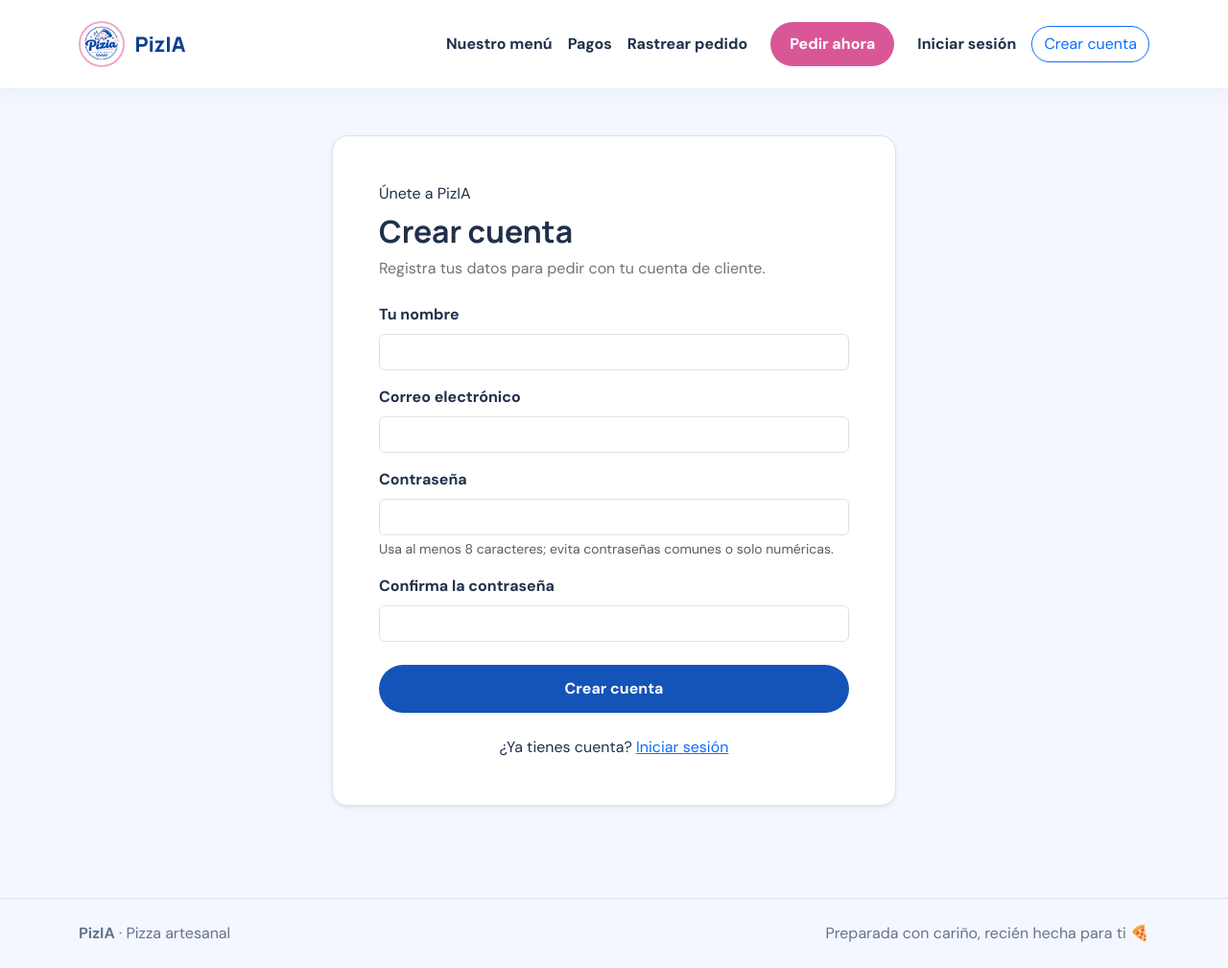
After one commit to zabal8/Pizia-, a Django app: page /cuenta/crear/ in a window 1280 px wide. The commit adds this page. Shown: the whole page at 96% size. Run offline with Django 5.2, Linux system fonts and the light colour scheme.

Commit message:
feat: add customer accounts

```diff
--- a/pedidos_app/forms.py
+++ b/pedidos_app/forms.py
@@ -1,4 +1,7 @@
 from django import forms
+from django.contrib.auth import get_user_model
+from django.contrib.auth.forms import AuthenticationForm
+from django.contrib.auth.password_validation import validate_password
 from .models import Cliente, DetallePedido, Ingrediente, Pago, Pedido, Pizza
 
 
@@ -57,6 +60,74 @@ class RastrearPedidoForm(forms.Form):
         label='Correo usado al pedir',
         widget=forms.EmailInput(attrs={'class': 'form-control', 'autocomplete': 'email'}),
     )
+
+
+class IngresoClienteForm(AuthenticationForm):
+    username = forms.EmailField(
+        label='Correo electrónico',
+        widget=forms.EmailInput(attrs={
+            'class': 'form-control',
+            'autocomplete': 'email',
+            'autofocus': True,
+        }),
+    )
+
+    def clean_username(self):
+        return self.cleaned_data['username'].strip().lower()
+
+
+class RegistroClienteForm(forms.Form):
+    nombre = forms.CharField(
+        max_length=100,
+        label='Tu nombre',
+        widget=forms.TextInput(attrs={
+            'class': 'form-control',
+            'autocomplete': 'name',
+        }),
+    )
+    email = forms.EmailField(
+        max_length=150,
+        label='Correo electrónico',
+        widget=forms.EmailInput(attrs={
+            'class': 'form-control',
+            'autocomplete': 'email',
+        }),
+    )
+    password1 = forms.CharField(
+        label='Contraseña',
+        help_text='Usa al menos 8 caracteres; evita contraseñas comunes o solo numéricas.',
+        widget=forms.PasswordInput(attrs={
+            'class': 'form-control',
+            'autocomplete': 'new-password',
+        }),
+    )
+    password2 = forms.CharField(
+        label='Confirma la contraseña',
+        widget=forms.PasswordInput(attrs={
+            'class': 'form-control',
+            'autocomplete': 'new-password',
+        }),
+    )
+
+    def clean_email(self):
+        email = self.cleaned_data['email'].strip().lower()
+        User = get_user_model()
+        if User.objects.filter(email__iexact=email).exists() or User.objects.filter(username__iexact=email).exists():
+            raise forms.ValidationError('Ya existe una cuenta con este correo. Inicia sesión.')
+        return email
+
+    def clean_password1(self):
+        password = self.cleaned_data['password1']
+        validate_password(password)
+        return password
+
+    def clean(self):
+        cleaned_data = super().clean()
+        password1 = cleaned_data.get('password1')
+        password2 = cleaned_data.get('password2')
+        if password1 and password2 and password1 != password2:
+            self.add_error('password2', 'Las contraseñas no coinciden.')
+        return cleaned_data
 
 
 class ClienteForm(forms.ModelForm):
--- a/pedidos_app/urls.py
+++ b/pedidos_app/urls.py
@@ -1,5 +1,7 @@
-from django.urls import path
+from django.contrib.auth.views import LoginView, LogoutView
+from django.urls import path, reverse_lazy
 from . import views
+from .forms import IngresoClienteForm
 
 urlpatterns = [
 
@@ -8,6 +10,22 @@ urlpatterns = [
     path('pedido/confirmado/', views.pedido_publico_confirmado, name='pedido_publico_confirmado'),
     path('rastrear/', views.rastrear_pedido, name='rastrear_pedido'),
     path('recomendaciones-menu/', views.recomendaciones_menu, name='recomendaciones_menu'),
+    path('cuenta/crear/', views.registro_cliente, name='registro_cliente'),
+    path(
+        'cuenta/ingresar/',
+        LoginView.as_view(
+            template_name='cuenta/iniciar_sesion.html',
+            authentication_form=IngresoClienteForm,
+            redirect_authenticated_user=True,
+            next_page=reverse_lazy('inicio'),
+        ),
+        name='ingresar_cliente',
+    ),
+    path(
+        'cuenta/salir/',
+        LogoutView.as_view(next_page=reverse_lazy('inicio')),
+        name='salir_cliente',
+    ),
 
     # Gestion interna de clientes.
     path('clientes/', views.lista_clientes, name='lista_clientes'),
--- a/pedidos_app/views.py
+++ b/pedidos_app/views.py
@@ -2,6 +2,7 @@ from django.shortcuts import render
 from django.shortcuts import redirect
 from django.shortcuts import get_object_or_404
 from django.http import JsonResponse
+from django.contrib.auth import get_user_model, login as auth_login
 from django.contrib.admin.views.decorators import staff_member_required
 from django.db.models.deletion import ProtectedError
 from django.db.models import Sum
@@ -12,14 +13,19 @@ from django.core.paginator import Paginator
 from .models import Cliente, DetallePedido, Ingrediente, Pago, Pedido, Pizza
 from .forms import (
     ClienteForm, IngredienteForm, PagoForm, PedidoForm, PedidoPublicoForm,
-    PizzaForm, RastrearPedidoForm,
+    PizzaForm, RastrearPedidoForm, RegistroClienteForm,
 )
 from .recomendador import recomendar_pizzas
 
 
 def inicio(request):
+    cuenta_cliente = request.user.is_authenticated and not request.user.is_staff
     if request.method == 'POST':
-        form = PedidoPublicoForm(request.POST)
+        datos = request.POST.copy()
+        if cuenta_cliente:
+            datos['nombre'] = request.user.first_name or request.user.username
+            datos['email'] = request.user.email
+        form = PedidoPublicoForm(datos)
         if form.is_valid():
             seleccionadas = list(form.cleaned_data['pizzas'])
             with transaction.atomic():
@@ -27,6 +33,9 @@ def inicio(request):
                     email=form.cleaned_data['email'],
                     defaults={'nombre': form.cleaned_data['nombre']},
                 )
+                if cuenta_cliente and cliente.nombre != form.cleaned_data['nombre']:
+                    cliente.nombre = form.cleaned_data['nombre']
+                    cliente.save(update_fields=['nombre'])
                 pedido = Pedido.objects.create(
                     cliente=cliente,
                     pizza=seleccionadas[0],
@@ -44,7 +53,13 @@ def inicio(request):
             request.session['pedido_publico_id'] = pedido.pk
             return redirect('pedido_publico_confirmado')
     else:
-        form = PedidoPublicoForm()
+        datos_iniciales = {}
+        if cuenta_cliente:
+            datos_iniciales = {
+                'nombre': request.user.first_name or request.user.username,
+                'email': request.user.email,
+            }
+        form = PedidoPublicoForm(initial=datos_iniciales)
 
     pizzas = form.fields['pizzas'].queryset
     imagenes_menu = {
@@ -69,6 +84,33 @@ def inicio(request):
         'pizzas': pizzas,
         'selected_pizza_ids': selected_pizza_ids,
     })
+
+
+def registro_cliente(request):
+    if request.user.is_authenticated:
+        return redirect('inicio')
+    form = RegistroClienteForm(request.POST or None)
+    if request.method == 'POST' and form.is_valid():
+        nombre = form.cleaned_data['nombre'].strip()
+        email = form.cleaned_data['email']
+        User = get_user_model()
+        with transaction.atomic():
+            usuario = User.objects.create_user(
+                username=email,
+                email=email,
+                first_name=nombre,
+                password=form.cleaned_data['password1'],
+            )
+            cliente, creado = Cliente.objects.get_or_create(
+                email=email,
+                defaults={'nombre': nombre},
+            )
+            if not creado and cliente.nombre != nombre:
+                cliente.nombre = nombre
+                cliente.save(update_fields=['nombre'])
+        auth_login(request, usuario, backend='django.contrib.auth.backends.ModelBackend')
+        return redirect('inicio')
+    return render(request, 'cuenta/registro.html', {'form': form})
 
 
 def pedido_publico_confirmado(request):
--- a/templates/base_public.html
+++ b/templates/base_public.html
@@ -60,7 +60,18 @@
                     <a class="nav-link" href="{% url 'inicio' %}#pago">Pagos</a>
                     <a class="nav-link" href="{% url 'rastrear_pedido' %}">Rastrear pedido</a>
                     <a class="btn btn-brand ms-lg-2" href="{% url 'inicio' %}#pedido">Pedir ahora</a>
-                    <a class="nav-link ms-lg-2" href="{% url 'admin:login' %}">Iniciar sesión</a>
+                    {% if user.is_authenticated and not user.is_staff %}
+                    <span class="nav-link">Hola, {{ user.first_name|default:user.email }}</span>
+                    <form method="post" action="{% url 'salir_cliente' %}" class="m-0">
+                        {% csrf_token %}
+                        <button class="nav-link border-0 bg-transparent" type="submit">Cerrar sesión</button>
+                    </form>
+                    {% elif user.is_authenticated and user.is_staff %}
+                    <a class="nav-link ms-lg-2" href="{% url 'admin:index' %}">Administración</a>
+                    {% else %}
+                    <a class="nav-link ms-lg-2" href="{% url 'ingresar_cliente' %}">Iniciar sesión</a>
+                    <a class="btn btn-outline-primary rounded-pill" href="{% url 'registro_cliente' %}">Crear cuenta</a>
+                    {% endif %}
                 </div>
             </div>
         </div>
--- /dev/null
+++ b/templates/cuenta/registro.html
@@ -0,0 +1,31 @@
+{% extends 'base_public.html' %}
+
+{% block title %}Crear cuenta — PizIA{% endblock %}
+
+{% block content %}
+<div class="container px-3 py-5" style="max-width: 620px">
+    <section class="bg-white border rounded-4 shadow-sm p-4 p-md-5">
+        <div class="section-kicker">Únete a PizIA</div>
+        <h1 class="h2 fw-bold mt-2">Crear cuenta</h1>
+        <p class="text-secondary">Registra tus datos para pedir con tu cuenta de cliente.</p>
+
+        <form method="post" class="mt-4">
+            {% csrf_token %}
+            {% if form.non_field_errors %}
+            <div class="alert alert-danger">{{ form.non_field_errors }}</div>
+            {% endif %}
+            {% for field in form %}
+            <div class="mb-3">
+                <label class="form-label fw-bold" for="{{ field.id_for_label }}">{{ field.label }}</label>
+                {{ field }}
+                {% if field.help_text %}<div class="form-text">{{ field.help_text }}</div>{% endif %}
+                {% if field.errors %}<div class="text-danger small mt-1">{{ field.errors }}</div>{% endif %}
+            </div>
+            {% endfor %}
+            <button class="btn btn-blue w-100 mt-2" type="submit">Crear cuenta</button>
+        </form>
+
+        <p class="text-center mt-4 mb-0">¿Ya tienes cuenta? <a href="{% url 'ingresar_cliente' %}">Iniciar sesión</a></p>
+    </section>
+</div>
+{% endblock %}
--- a/templates/publico/inicio.html
+++ b/templates/publico/inicio.html
@@ -114,6 +114,9 @@
                     {% if form.pizzas.errors %}<div class="alert alert-danger">{{ form.pizzas.errors }}</div>{% endif %}
                     {% if form.non_field_errors %}<div class="alert alert-danger">{{ form.non_field_errors }}</div>{% endif %}
 
+                    {% if user.is_authenticated and not user.is_staff %}
+                    <div class="alert alert-info">Este pedido quedará registrado a nombre de <strong>{{ user.first_name|default:user.username }}</strong> ({{ user.email }}).</div>
+                    {% else %}
                     <div class="row g-3 mb-3">
                         <div class="col-md-6">
                             <label class="form-label" for="{{ form.nombre.id_for_label }}">{{ form.nombre.label }}</label>
@@ -124,6 +127,7 @@
                             {{ form.email }}{{ form.email.errors }}
                         </div>
                     </div>
+                    {% endif %}
 
                     <fieldset class="mb-4" id="pago">
                         <legend class="form-label mb-2">¿Cómo prefieres pagar?</legend>
```
Also changed, not shown: templates/cuenta/iniciar_sesion.html (added, +31 -0 lines), README.md.
